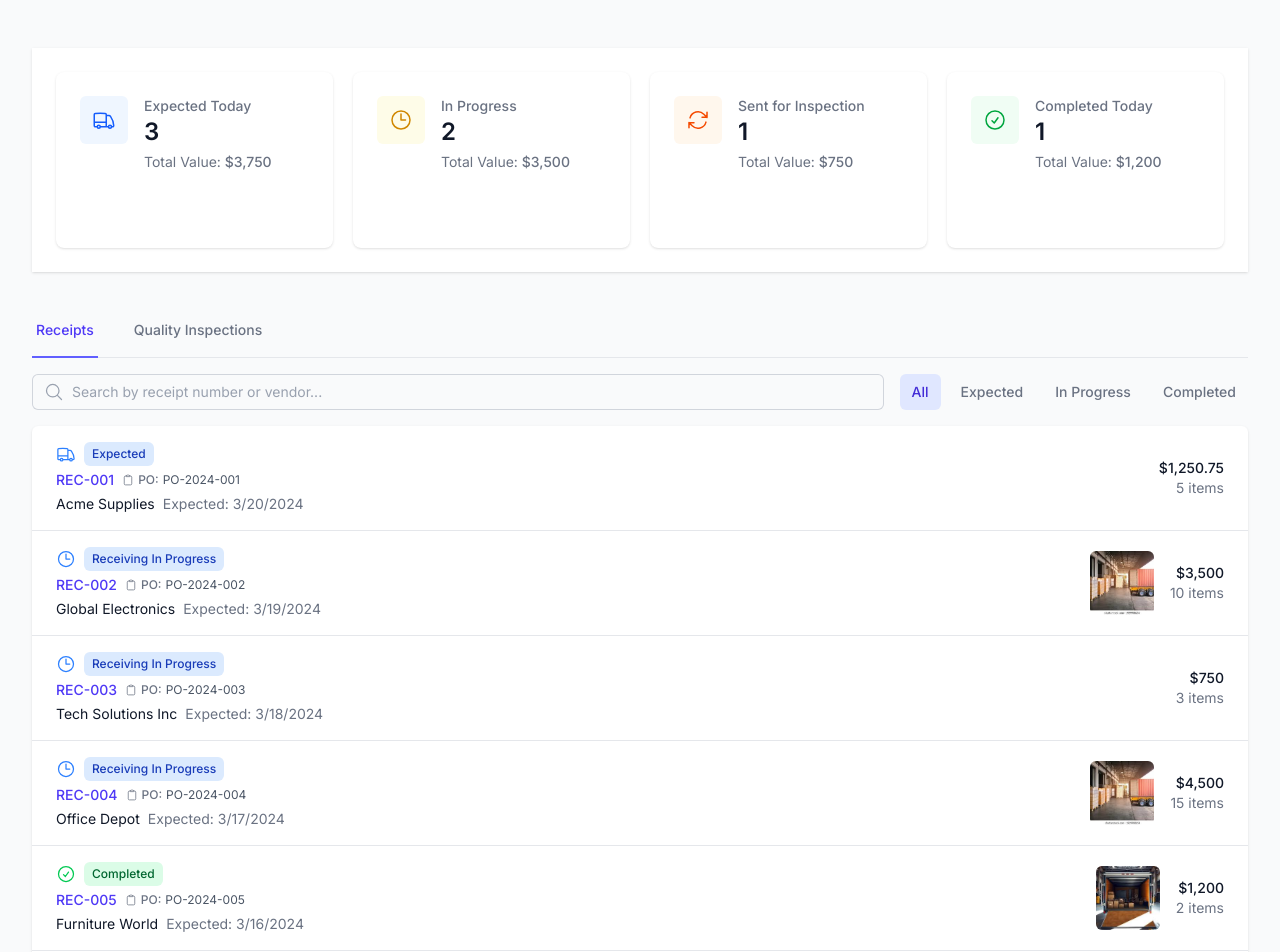
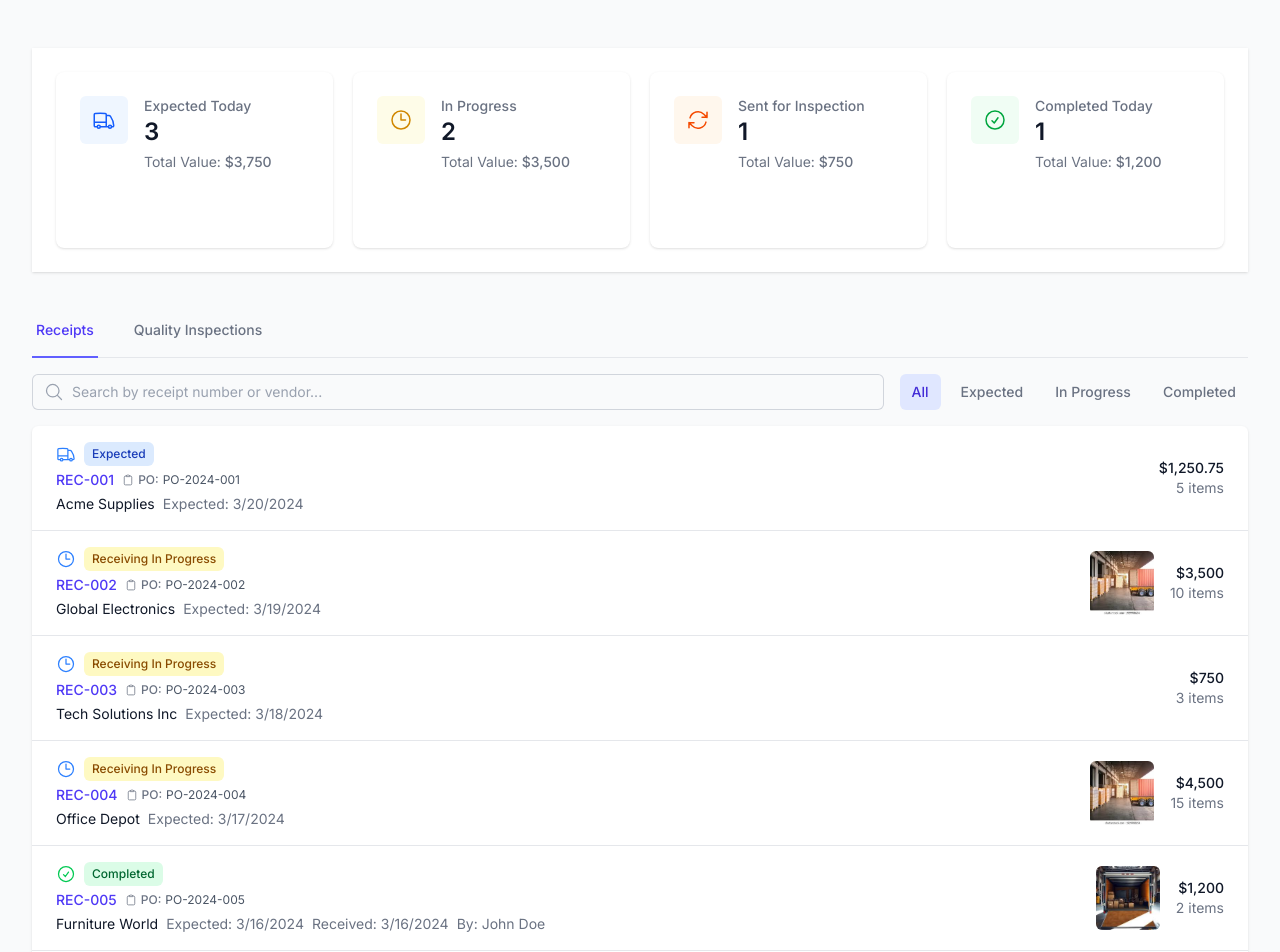
Before and after one commit to nacharyadev/item-receipts-ux, a Next.js app: page / in a window 1280 px wide. Shown: the top 952 px of the page. Built offline with nearby package versions, Linux system fonts and the light colour scheme.

Commit message:
show received date and received by in completed receipts

```diff
--- a/src/components/ReceiptList.tsx
+++ b/src/components/ReceiptList.tsx
@@ -65,25 +65,12 @@ export default function ReceiptList({
     }
   };
 
-  const getStatusColor = (status: ItemReceipt['status'], inspectionStatus?: ItemReceipt['inspectionStatus']) => {
+  const getStatusColor = (status: ItemReceipt['status']) => {
     switch (status) {
       case 'completed':
         return 'bg-green-100 text-green-800';
       case 'receiving-in-progress':
-        switch (inspectionStatus) {
-          case 'pending-inspection':
-            return 'bg-purple-100 text-purple-800';
-          case 'inspection-in-progress':
-            return 'bg-indigo-100 text-indigo-800';
-          case 'accepted':
-            return 'bg-green-100 text-green-800';
-          case 'partially-accepted':
-            return 'bg-yellow-100 text-yellow-800';
-          case 'rejected':
-            return 'bg-red-100 text-red-800';
-          default:
-            return 'bg-blue-100 text-blue-800';
-        }
+        return 'bg-yellow-100 text-yellow-800';
       case 'sent-for-inspection':
         return 'bg-orange-100 text-orange-800';
       case 'expected':
@@ -127,7 +114,7 @@ export default function ReceiptList({
                 <div className="flex-1 min-w-0">
                   <div className="flex items-center">
                     {getStatusIcon(receipt.status, receipt.inspectionStatus)}
-                    <span className={`ml-2 inline-flex items-center rounded-md px-2 py-1 text-xs font-medium ${getStatusColor(receipt.status, receipt.inspectionStatus)}`}>
+                    <span className={`ml-2 inline-flex items-center rounded-md px-2 py-1 text-xs font-medium ${getStatusColor(receipt.status)}`}>
                       {formatStatus(receipt.status, receipt.inspectionStatus)}
                     </span>
                   </div>
@@ -148,6 +135,16 @@ export default function ReceiptList({
                     <p className="ml-2 text-sm text-gray-500">
                       Expected: {receipt.expectedDate.toLocaleDateString()}
                     </p>
+                    {receipt.status === 'completed' && (
+                      <>
+                        <p className="ml-2 text-sm text-gray-500">
+                          Received: {receipt.receivedDate.toLocaleDateString()}
+                        </p>
+                        <p className="ml-2 text-sm text-gray-500">
+                          By: {receipt.receivedBy}
+                        </p>
+                      </>
+                    )}
                   </div>
                 </div>
                 <div className="ml-4 flex-shrink-0 flex items-center">
```
